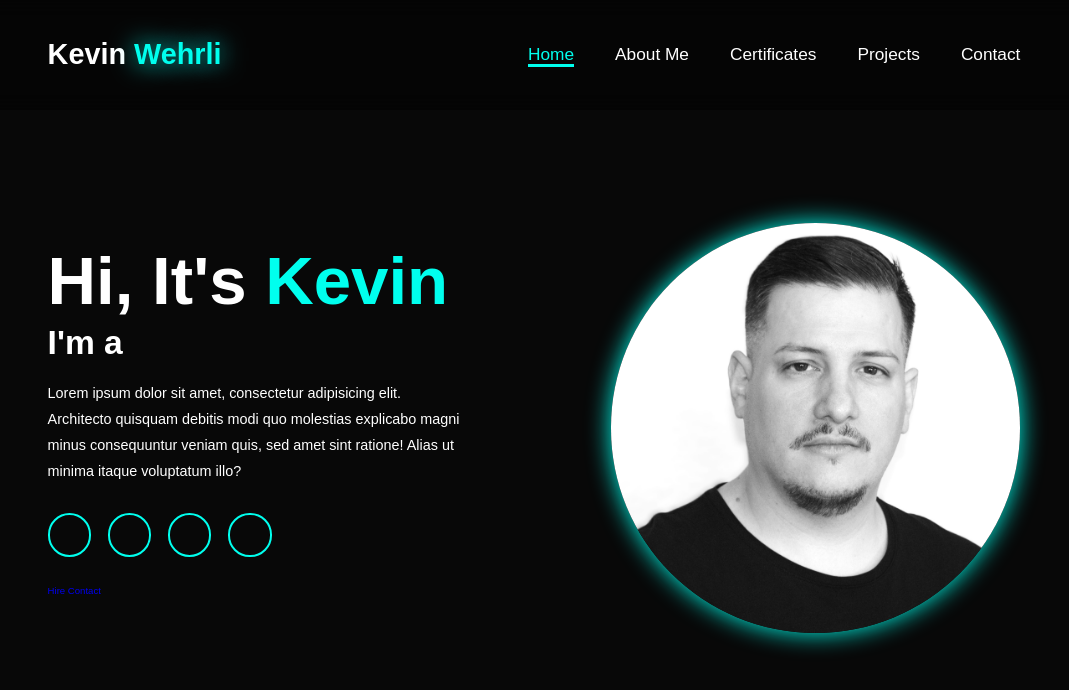
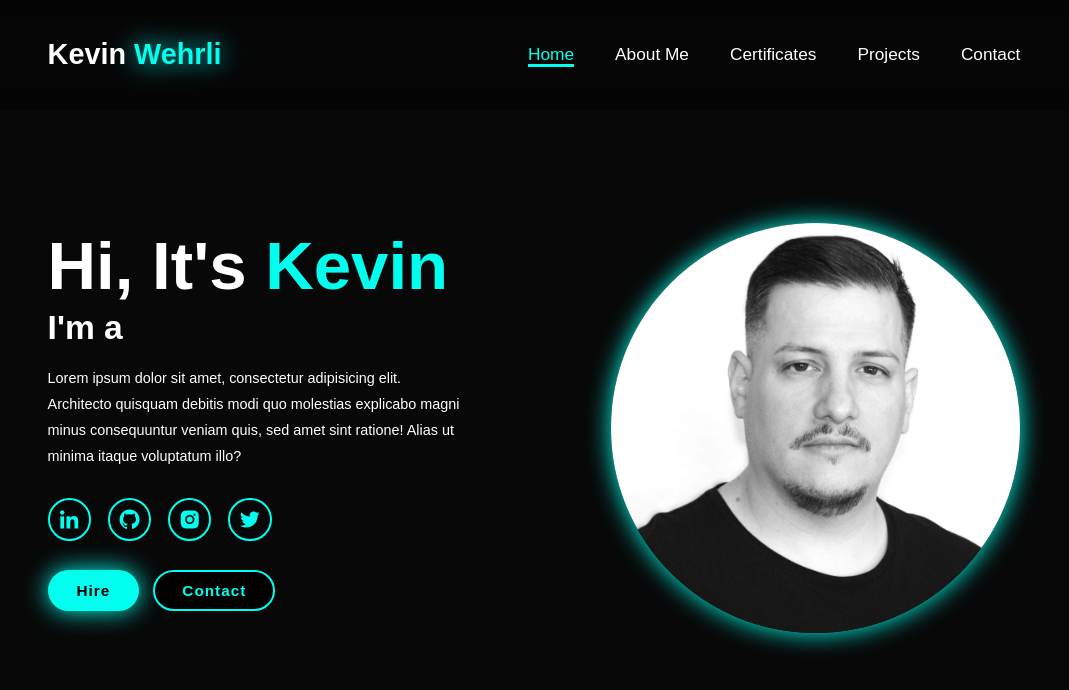
Before and after one commit to KevWeh/website, a plain HTML site: page index.html in a window 1280 px wide. Shown: the whole page, without its empty margins (106-1175 px from the left). Drawn offline with nearby package versions, Linux system fonts and the light colour scheme.

Commit message:
edit style.css - btn-group / correct index.html - missing closing bracket

```diff
--- a/index.html
+++ b/index.html
@@ -1,11 +1,11 @@
 <!DOCTYPE html>
 <html lang="en">
 <head>
-    <meta charset="UTF-8"
+    <meta charset="UTF-8">
     <meta name="viewport"
     content="width=device-width, initial-scale=1.0">
     <title>Portfolio Kevin</title>
-    <link rel="stylesheet" href="style.css"
+    <link rel="stylesheet" href="style.css">
     <link href='https://unpkg.com/boxicons@2.1.4/css/boxicons.min.css' rel='stylesheet'>
 </head>
 <body>
--- a/style.css
+++ b/style.css
@@ -146,3 +146,37 @@ span{
     box-shadow: 0 0 25px var(--main-color);
     background-color: var(--main-color);
 }
+.btn{
+    display: inline-block;
+    padding: 1rem 2.8rem;
+    background: var(--main-color);
+    box-shadow: 0 0 25px var(--main-color);
+    border-radius: 4rem;
+    font-size: 1.6rem;
+    color: black;
+    border: 2px solid transparent;
+    letter-spacing: 0.1rem;
+    font-weight: 600;
+    transition: 0.3s ease-in-out;
+    cursor: pointer;
+}
+.btn:hover{
+    transform: scale(1.05);
+    box-shadow: 0 0 50px var(--main-color);
+}
+.btn-group{
+    display: flex;
+    align-items: center;
+    gap: 1.5rem;
+}
+.btn-group a:nth-of-type(2){
+    background-color: black;
+    color: var(--main-color);
+    border: 2px solid var(--main-color);
+    box-shadow: 0 0 25px transparent;
+}
+.btn-group a:nth-of-type(2):hover{
+    box-shadow: 0 0 25px var(--main-color);
+    background-color: var(--main-color);
+    color: black;
+}
```
